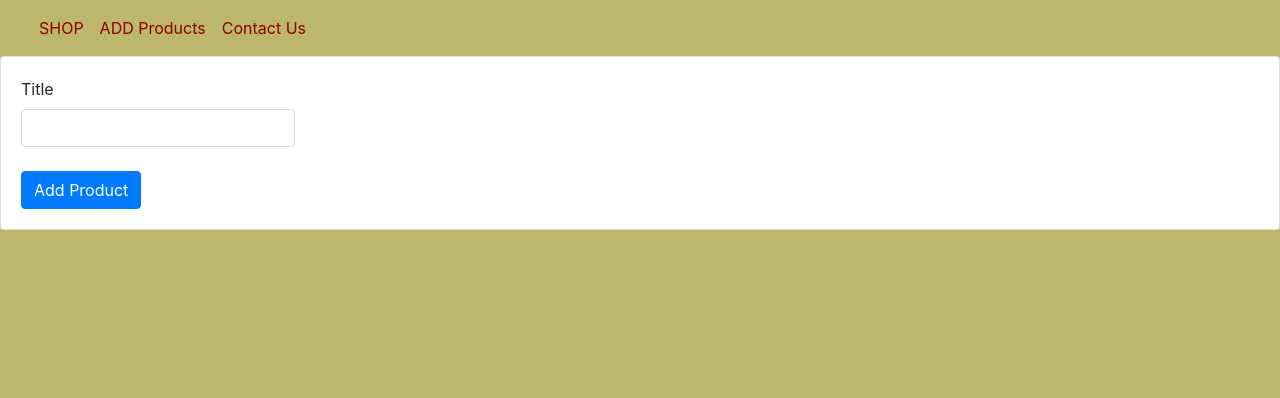
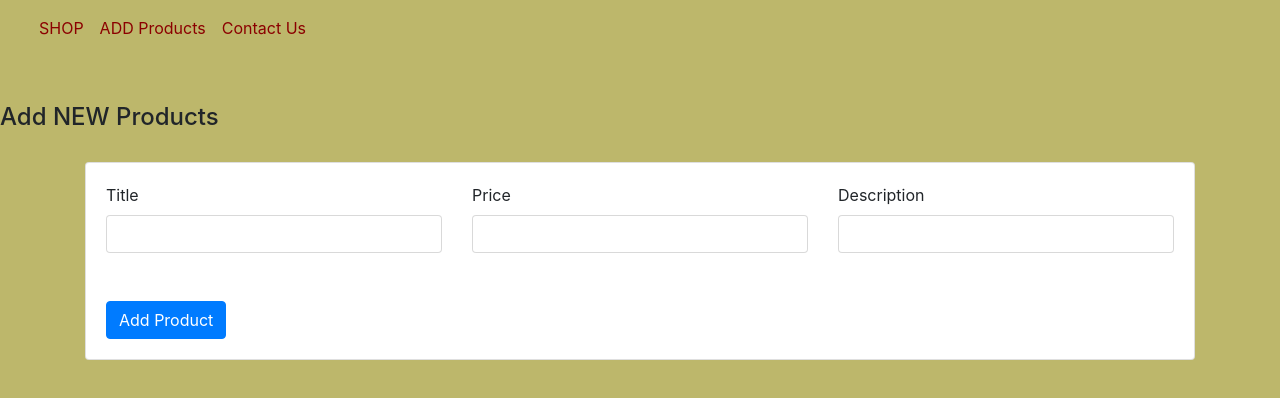
Before and after one commit to Devina6/ExpressJS, a website: page views/add-product.html in a window 1280 px wide. Drawn offline with nearby package versions, Linux system fonts and the light colour scheme.

Commit message:
Update add-product.html

```diff
--- a/views/add-product.html
+++ b/views/add-product.html
@@ -25,19 +25,40 @@
                 </div>
 		  </div>
 	</nav>
+	<br><br><h4>Add NEW Products</h4><br>
+	<div class="container">
+        <div id="main">
             <div id="main" class="card card-body">
+               <form action="/admin/add-product" method="POST">
                    <div class="row g-2">
-            <form action="/admin/add-product" method="POST">
                        <div class="col-md">
                            <div class="form-floating">
                                <label for="floatingInputGrid">Title</label>
                                <input type="text" class="form-control" id="title" name="title">
-                        <br>
+                           </div>
+                        </div>
+                        <div class="col-md">
+                           <div class="form-floating">
+                               <label for="floatingInputGrid">Price</label>
+                               <input type="number" class="form-control" id="price" name="price">
+                           </div>
+                        </div>
+                        <div class="col-md">
+                           <div class="form-floating">
+                               <label for="floatingInputGrid">Description</label>
+                               <input type="text" class="form-control" id="description" name="description">
+                           </div>
+                        </div>
+                    </div>
+                    <div class="row g-2">
+                       <div class="col">
+                       <br><br>
                         <button type="submit" class="btn btn-primary">Add Product</button>
                         </div>
                    </div>
                 </form>
             </div>
         </div>
+    </div>
 </body>
 </html>
```
Lines whose indentation alone changed are shown as unchanged.
